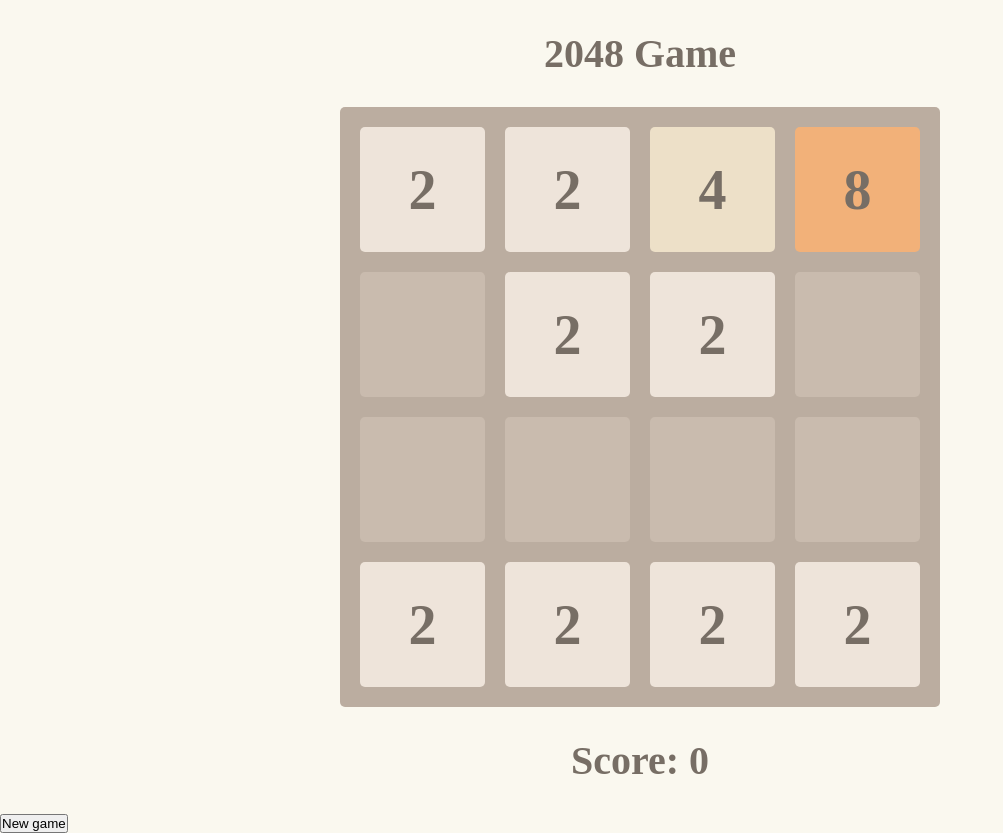
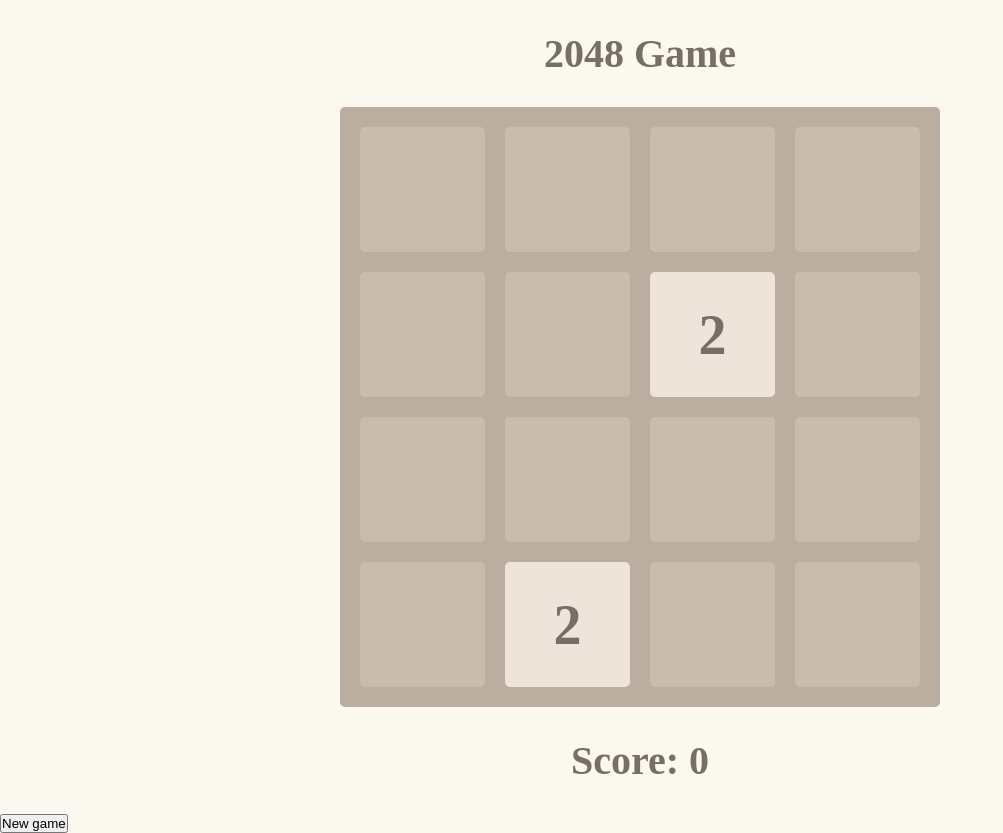
Before and after one commit to madzadev/2048, a Svelte app: page / in a window 1280 px wide. Shown: the whole page, without its empty margins (0-1003 px from the left). Built offline with nearby package versions, Linux system fonts and the light colour scheme; a web font is replaced by a local one.

Commit message:
test numbers matrix

```diff
--- a/src/App.svelte
+++ b/src/App.svelte
@@ -5,10 +5,10 @@
   };
 
   let numbers = [
-    [2, 2, 4, 8],
-    [0, 2, 2, 0],
     [0, 0, 0, 0],
-    [2, 2, 2, 2],
+    [0, 0, 2, 0],
+    [0, 0, 0, 0],
+    [0, 2, 0, 0],
   ];
 
   let colors = {
```
